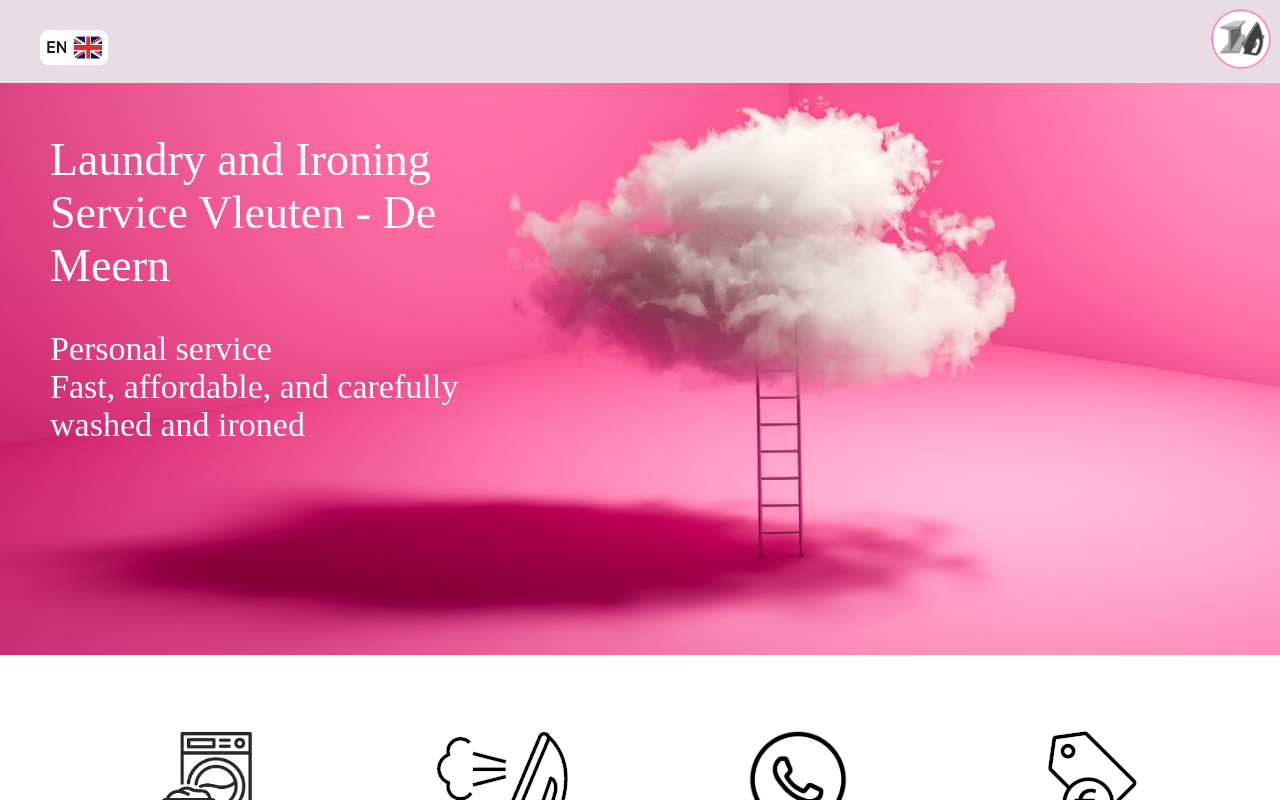
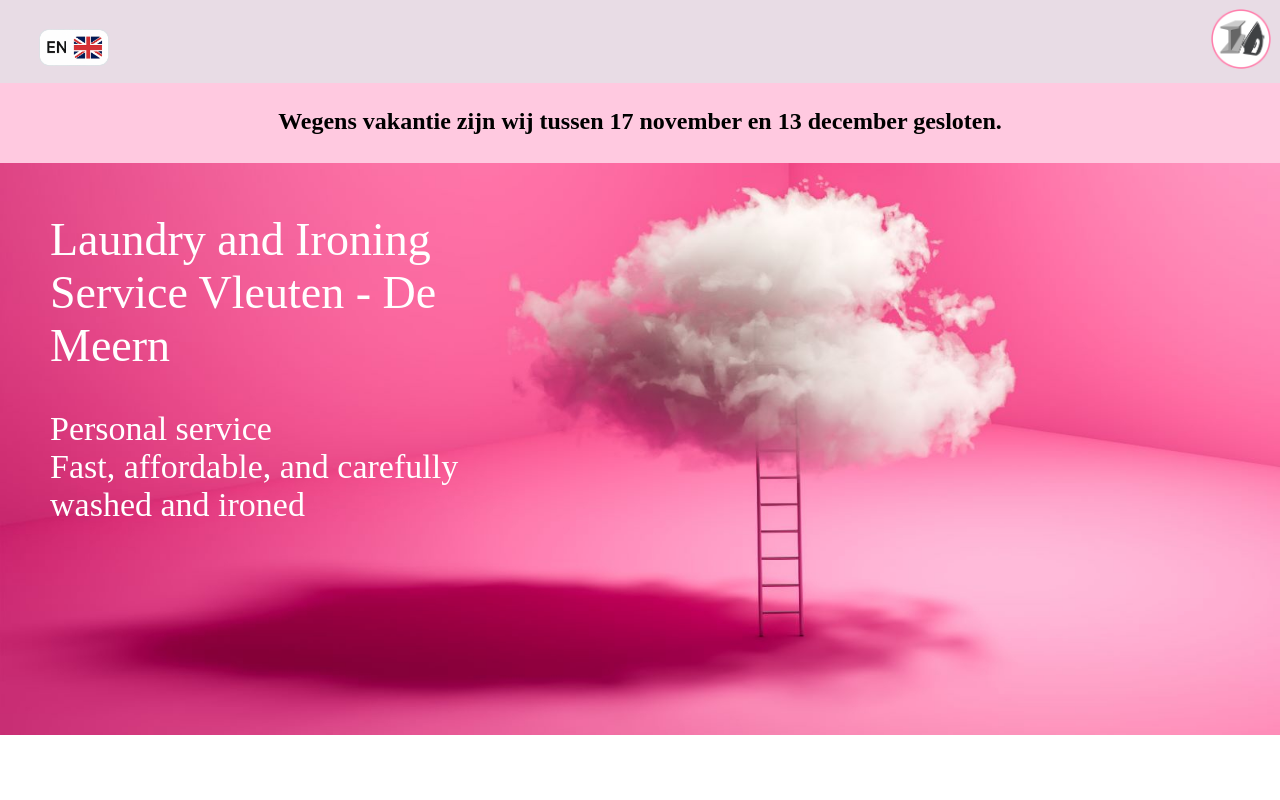
Before and after one commit to clearblocks/irongirl, a React (Create React App) app: page / in a window 1280 px wide. Shown: the top 800 px of the page. Built offline with nearby package versions, Linux system fonts and the light colour scheme; a web font is replaced by a local one.

Commit message:
vacation closure

```diff
--- a/package.json
+++ b/package.json
@@ -1,6 +1,6 @@
 {
   "name": "irongirl",
-  "version": "2.66",
+  "version": "2.67",
   "private": true,
   "dependencies": {
     "@aws-crypto/sha256-browser": "~5.2",
--- a/src/WebApp.tsx
+++ b/src/WebApp.tsx
@@ -1,4 +1,4 @@
-import React, {createRef, RefObject, useState} from 'react'
+import React, {createRef, RefObject} from 'react'
 import {Hero} from "./components/organisms/Hero";
 import {Services} from "./components/organisms/Services";
 import {SocialProof} from "./components/organisms/SocialProof";
@@ -21,10 +21,11 @@ export function WebApp() {
   }
 
   const serviceOnClick = (ref: RefObject<HTMLElement>) => {
-        ref?.current?.scrollIntoView({ behavior: 'smooth' })
+    ref?.current?.scrollIntoView({behavior: 'smooth'})
   }
 
   return <>
+    <TemporaryClosure/>
     <Hero/>
     <Services refs={refs} serviceOnClick={serviceOnClick}/>
     <SocialProof/>
@@ -32,8 +33,8 @@ export function WebApp() {
     <AboutUs washingRef={refs.washingRef} ironingRef={refs.ironingRef}/>
     <CallToActionPhone/>
     <Contact/>
-        <ImageDiv src={TwoMachines} alt={"washing machine and dryer"} />
+    <ImageDiv src={TwoMachines} alt={"washing machine and dryer"}/>
     <Pricing ref={refs.pricesRef}/>
-        <ImageDiv src={TableBasket} alt={"washing table"} />
+    <ImageDiv src={TableBasket} alt={"washing table"}/>
   </>
 }
--- a/src/components/organisms/TemporaryClosure.tsx
+++ b/src/components/organisms/TemporaryClosure.tsx
@@ -3,7 +3,6 @@ import React, {useEffect, useRef, useState} from 'react';
 export const TemporaryClosure = () => {
   const [isFixed, setIsFixed] = useState(false);
   const closureRef = useRef<HTMLDivElement>(null);
-  const [fixedTop, setFixedTop] = useState(0);
   const [scrollTopFixed, setScrollTopFixed] = useState(0);
 
   useEffect(() => {
@@ -29,6 +28,6 @@ export const TemporaryClosure = () => {
 
   return (
     <div ref={closureRef} className={`temp-close ${isFixed ? 'fixed' : ''}`}>
-      <h3>Wegens vakantie zijn wij tussen 23 juli en 6 september gesloten.</h3>
+      <h3>Wegens vakantie zijn wij tussen 17 november en 13 december gesloten.</h3>
     </div>)
 };
```
Lines whose indentation alone changed are shown as unchanged.
